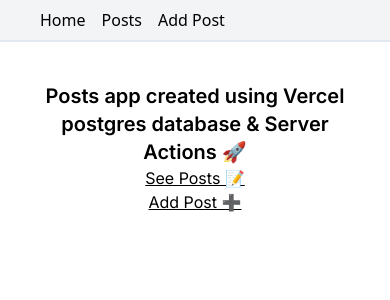
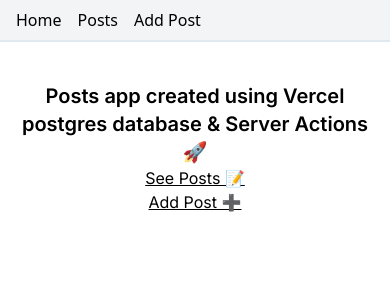
Before and after one commit to Aditya6101/next13-server-actions, a Next.js app: page / in a window 390 px wide. Shown: the top 300 px of the page. Built offline with nearby package versions, Linux system fonts and the light colour scheme.

Commit message:
layout changes.

```diff
--- a/app/layout.tsx
+++ b/app/layout.tsx
@@ -18,7 +18,7 @@
     <html lang="en">
       <body>
         <Header />
-        <main className={`${inter.className} min-h-screen px-10`}>
+        <main className={`${inter.className} min-h-screen md:px-10 px-4`}>
           {children}
         </main>
       </body>
--- a/components/CreatePost.tsx
+++ b/components/CreatePost.tsx
@@ -16,7 +16,10 @@
 
 export default function CreatePost() {
   return (
-    <form action={createPost} className="flex flex-col w-3/4 max-w-lg py-2">
+    <form
+      action={createPost}
+      className="flex flex-col w-full max-w-lg py-2 md:w-3/4"
+    >
       <label className="text-sm text-gray-600" htmlFor="title">
         Title
       </label>
--- a/components/Header.tsx
+++ b/components/Header.tsx
@@ -2,7 +2,7 @@
 
 export default function Header() {
   return (
-    <header className="px-10 py-2 bg-gray-100 border-b-2 border-slate-200">
+    <header className="px-4 py-2 bg-gray-100 border-b-2 md:px-10 border-slate-200">
       <nav className="flex gap-4 text-base font-medium">
         <Link href="/">Home</Link>
         <Link href="/posts">Posts</Link>
```
